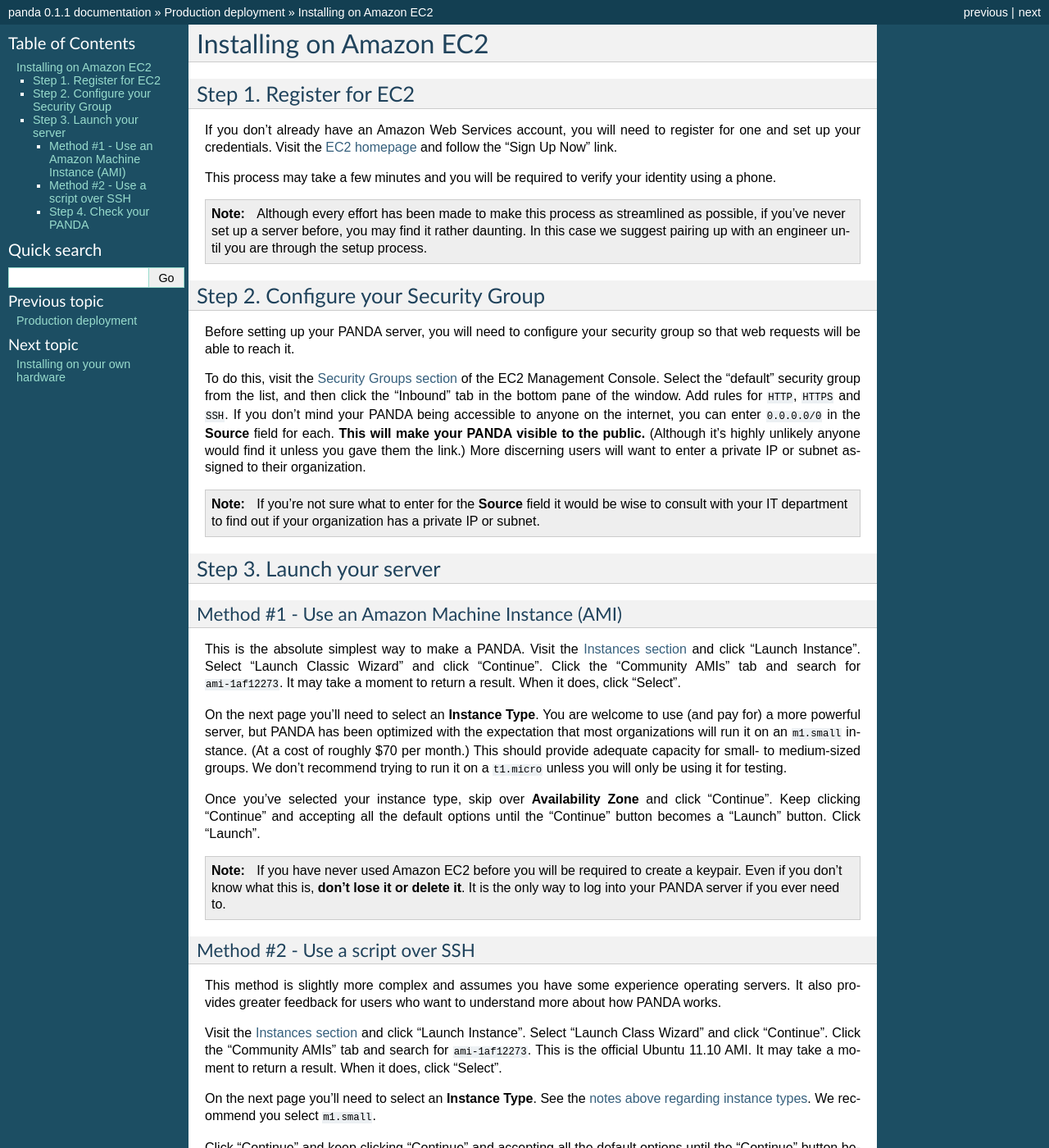
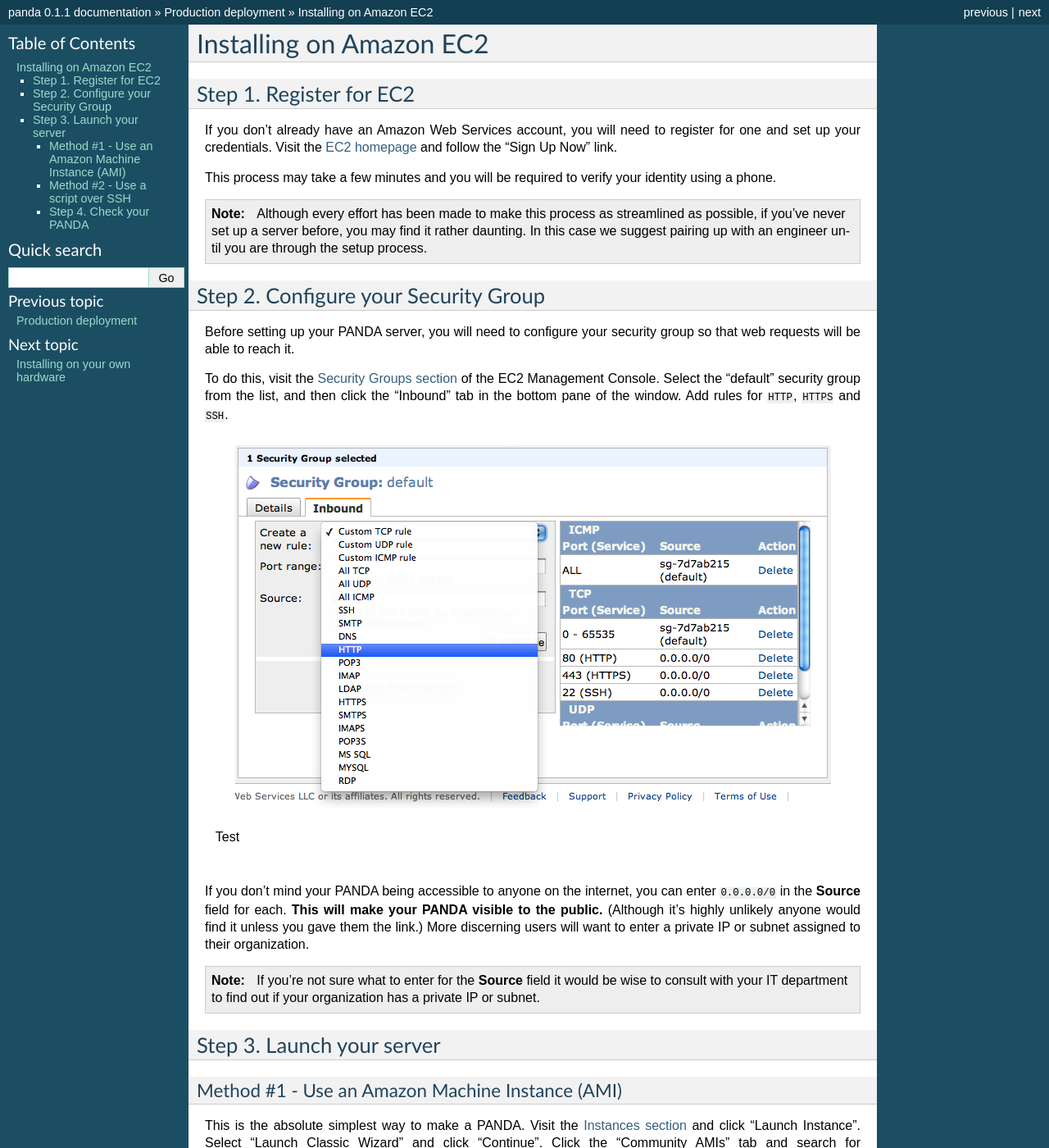
Before and after one commit to pandaproject/panda, a Sphinx documentation site: the page built from docs/amazon.rst, in a window 1280 px wide and 1400 px high. Shown: the whole window at 82% size. Built offline with Sphinx 7.4.7, drawn with Linux system fonts in a browser that asks for light colours.

Commit message:
Add images to amazon docs.

```diff
--- a/docs/amazon.rst
+++ b/docs/amazon.rst
@@ -18,7 +18,14 @@
 
 Before setting up your PANDA server, you will need to configure your security group so that web requests will be able to reach it.
 
-To do this, visit the `Security Groups section <https://console.aws.amazon.com/ec2/home?#s=SecurityGroups>`_ of the EC2 Management Console. Select the "default" security group from the list, and then click the "Inbound" tab in the bottom pane of the window. Add rules for ``HTTP``, ``HTTPS`` and ``SSH``. If you don't mind your PANDA being accessible to anyone on the internet, you can enter ``0.0.0.0/0`` in the **Source** field for each. **This will make your PANDA visible to the public.** (Although it's highly unlikely anyone would find it unless you gave them the link.) More discerning users will want to enter a private IP or subnet assigned to their organization.
+To do this, visit the `Security Groups section <https://console.aws.amazon.com/ec2/home?#s=SecurityGroups>`_ of the EC2 Management Console. Select the "default" security group from the list, and then click the "Inbound" tab in the bottom pane of the window. Add rules for ``HTTP``, ``HTTPS`` and ``SSH``.
+
+.. figure::  images/amazon-security-groups.png
+   :align:  center
+
+   Test
+
+If you don't mind your PANDA being accessible to anyone on the internet, you can enter ``0.0.0.0/0`` in the **Source** field for each. **This will make your PANDA visible to the public.** (Although it's highly unlikely anyone would find it unless you gave them the link.) More discerning users will want to enter a private IP or subnet assigned to their organization.
 
 .. note::
 
```
Also changed, not shown: docs/images/amazon-create-ssh-key.png (added), docs/images/amazon-security-groups.png (added).
